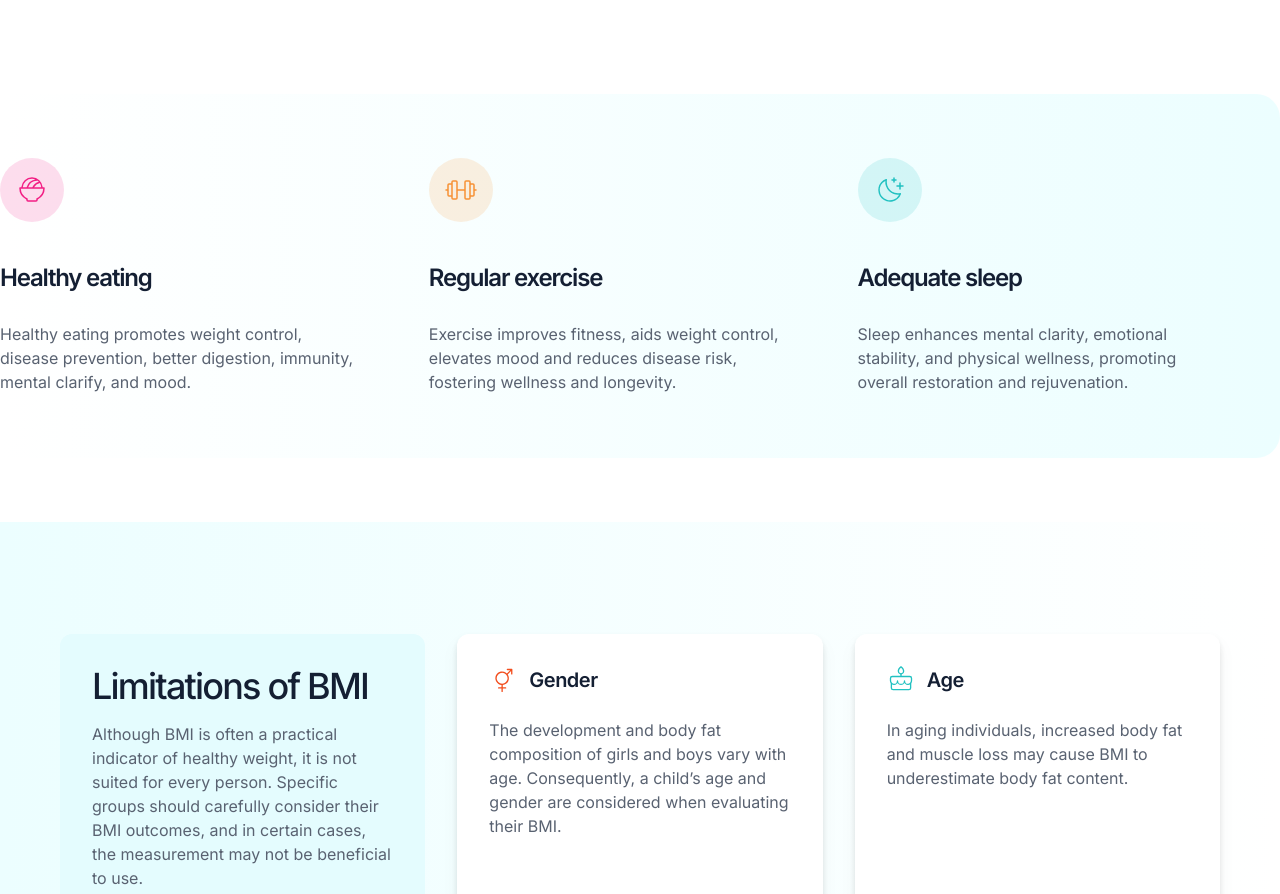
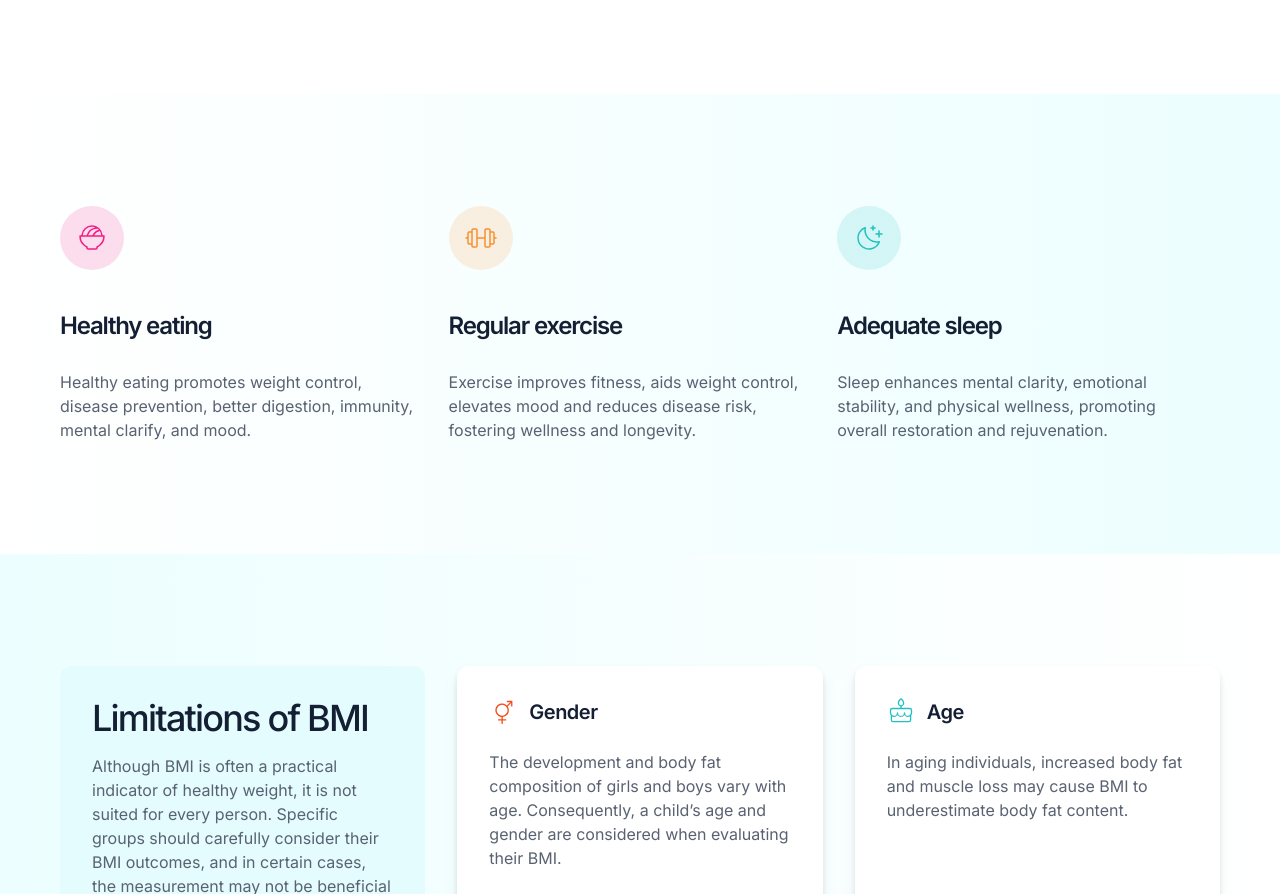
Before and after one commit to ntjnh/fem-bmi-calculator, a React (Vite) app: page / in a window 1280 px wide. Shown: the part 1454-2348 px from the top of the page. Built offline with nearby package versions, Linux system fonts and the light colour scheme.

Commit message:
Add container to Tips component

```diff
--- a/src/components/Tips.jsx
+++ b/src/components/Tips.jsx
@@ -32,8 +32,12 @@ export default function Tips() {
     })
 
     return (
-        <section className="bg-gradient-to-r from-white to-cyan-50 flex flex-wrap items-center justify-between mb-[72px] md:mb-16 px-6 md:px-0 pb-4 pt-12 md:py-16 rounded-e-3xl">
-            {tips}
+        <section className="bg-gradient-to-r from-white to-cyan-50 px-6 md:px-0 pb-4 pt-12 md:py-28">
+            <div className="container">
+                <div className="flex flex-wrap items-center justify-between">
+                    {tips}
+                </div>
+            </div>
         </section>
     )
 }
```
